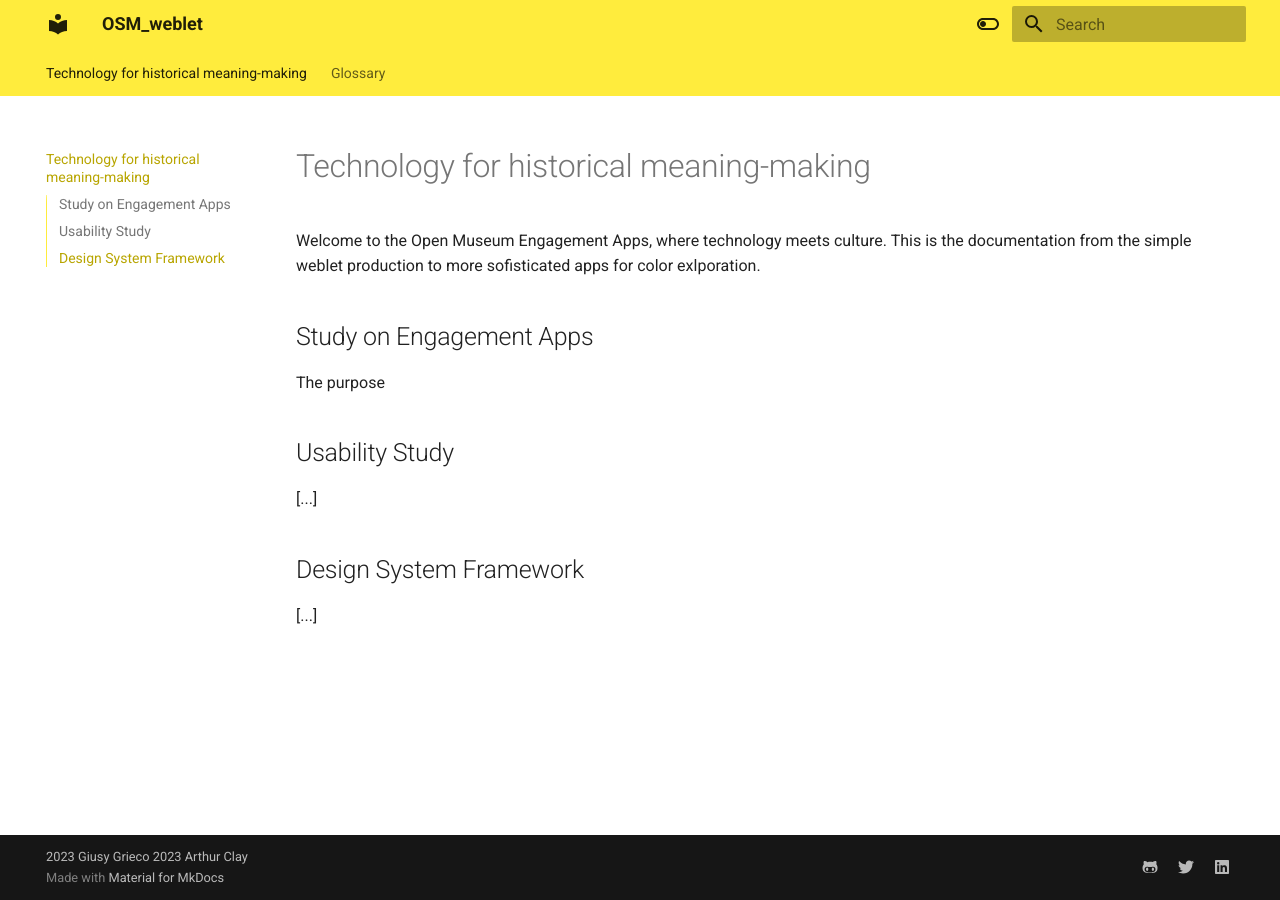
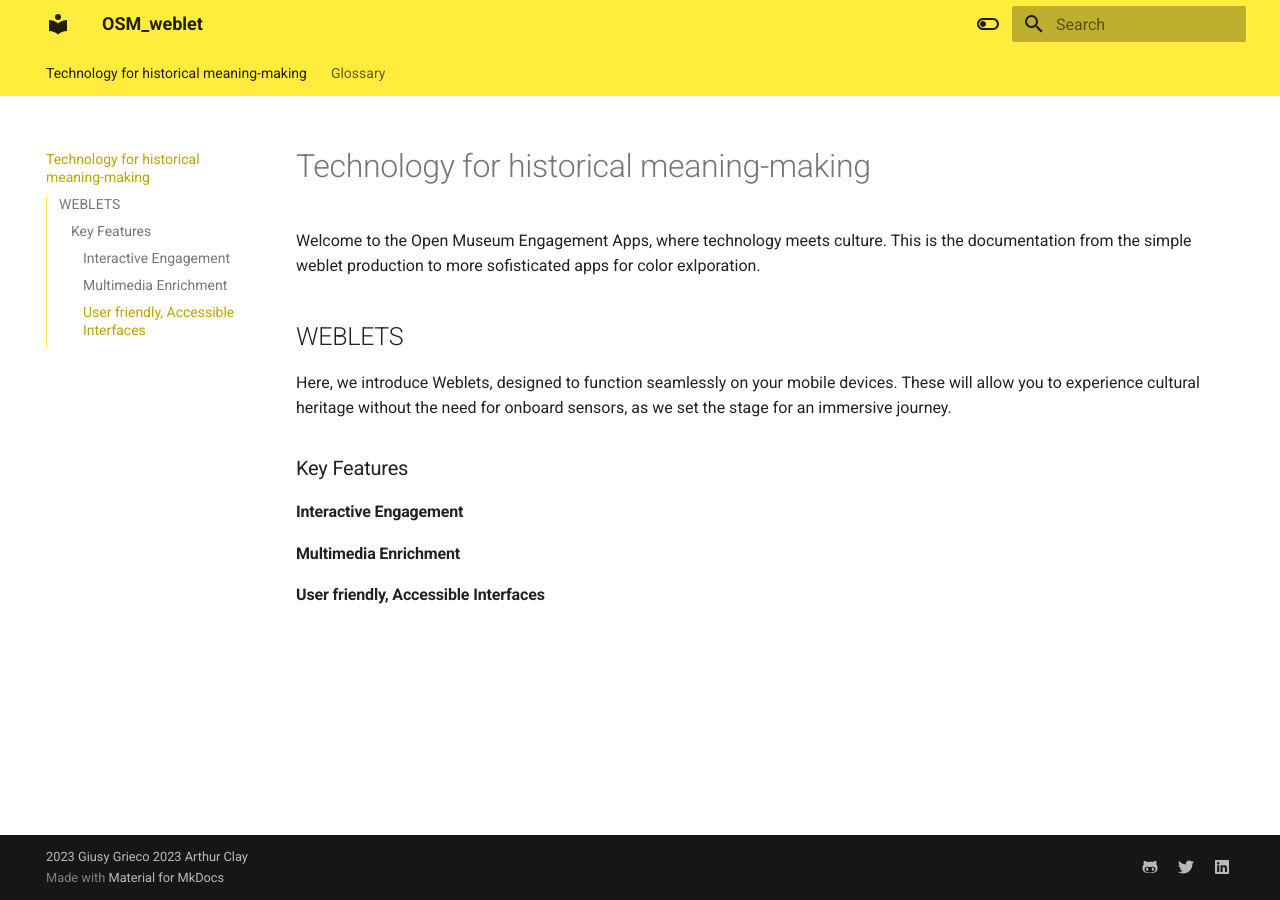
Before and after one commit to OSMDevTest/OSM, an MkDocs documentation site: the page built from docs/index.md, in a window 1280 px wide. Built offline with MkDocs 1.6.1 and Material for MkDocs 9.7.7, drawn with Linux system fonts in a browser that asks for light colours.

Commit message:
Update index.md

```diff
--- a/docs/index.md
+++ b/docs/index.md
@@ -1,8 +1,10 @@
 # Technology for historical meaning-making
 Welcome to the Open Museum Engagement Apps, where technology meets culture. This is the documentation from the simple weblet production to more sofisticated apps for color exlporation.
-## Study on Engagement Apps
-The purpose
-## Usability Study
-[...]
-## Design System Framework
-[...]
+
+## WEBLETS
+Here, we introduce Weblets, designed to function seamlessly on your mobile devices. These will allow you to experience cultural heritage without the need for onboard sensors, as we set the stage for an immersive journey.
+
+### Key Features
+#### Interactive Engagement
+#### Multimedia Enrichment
+#### User friendly, Accessible Interfaces
```
